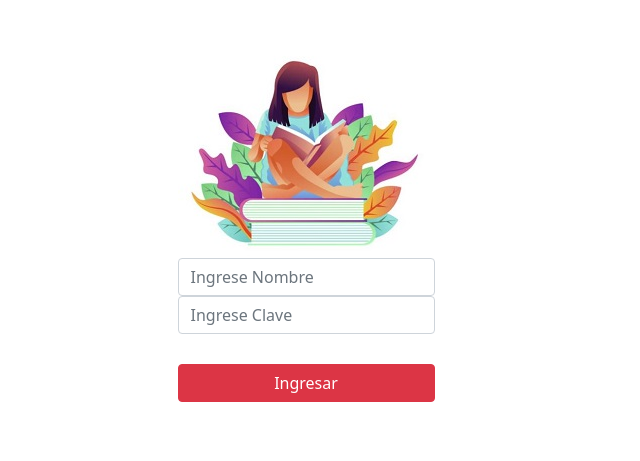
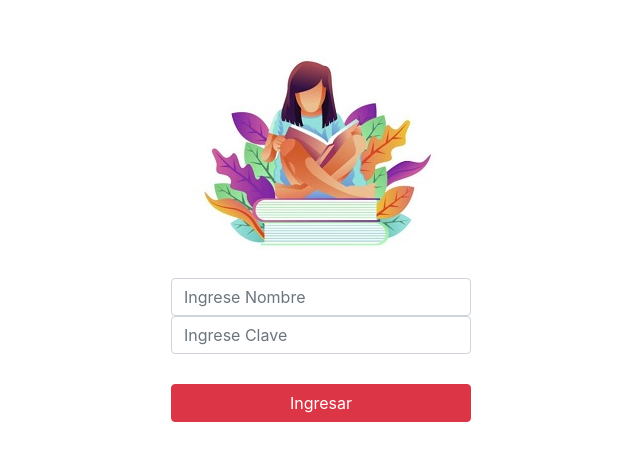
Before and after one commit to josetitoarchila/proyecto_biblioteca, a plain HTML site: page index.html in a window 1280 px wide. Shown: the part 187-648 px from the top of the page, without its empty margins (334-974 px from the left). Drawn offline with nearby package versions, Linux system fonts and the light colour scheme.

Commit message:
ajustes index

```diff
--- a/css/index.css
+++ b/css/index.css
@@ -1,11 +1,22 @@
-.principal {
-    height: 100vh;
-    display: flex;
-    justify-content: center;
-    align-items: center;
-  }
 
 .estilo-boton{
-    margin-top: 30px;
-    width: 100%;
+  margin-top: 30px;
+  width: 300px;
 }
+
+.form-control{
+  width: 300px !important;
+}
+.box{
+	display:flex;
+  margin: 0 auto;
+  width: 300px;
+  height: 100vh;
+  justify-content: center;
+  align-items: center;
+}
+
+.imagen{
+  margin:20px;
+
+}
--- a/index.html
+++ b/index.html
@@ -7,34 +7,29 @@
     <title>Titulo de ejemplo</title>
     <link rel="stylesheet" href="css/index.css" />
 
-    <link href="https://cdn.jsdelivr.net/npm/bootstrap@5.1.1/dist/css/bootstrap.min.css" rel="stylesheet" integrity="sha384-F3w7mX95PdgyTmZZMECAngseQB83DfGTowi0iMjiWaeVhAn4FJkqJByhZMI3AhiU" crossorigin="anonymous">
 
-
+    <link href="https://getbootstrap.com/docs/4.3/dist/css/bootstrap.min.css" rel="stylesheet" integrity="sha384-ggOyR0iXCbMQv3Xipma34MD+dH/1fQ784/j6cY/iJTQUOhcWr7x9JvoRxT2MZw1T" crossorigin="anonymous" />
 </head>
 <body>
-  <main class="form-signin principal">
-    <form>
+    <form class="box" >
       <div class="container-fluid">
         <div class="row">
-            <div class="col-12">
-              <div class="alinear col-12 col-md-4">  <a href="index.html" title="TITULO EL TIEMPO">
+            <div class="imagen col-12">
+               <a href="index.html" title="TITULO EL TIEMPO">
                 <img src="img/biblioteca1.JPG" alt="nombre de la empresa" />
                 </a>
-              </div>
-
-
             </div>
         </div>
         <div class="row">
           <div class="col-12">
               <input class="form-control" type="text" id="nombre" name="txtNombre" maxlength="20"
-                      required placeholder="Ingrese Nombre"></input>
+                      placeholder="Ingrese Nombre"></input>
           </div>
         </div>
         <div class="row">
           <div class="col-12">
             <input class="form-control" type="password" id="nombre" name="txtClave" maxlength="20"
-                    required placeholder="Ingrese Clave"></input>
+                    placeholder="Ingrese Clave"></input>
           </div>
         </div>
         <div class="row">
@@ -44,10 +39,6 @@
         </div>
       </div>
     </form>
-  </main>
-
-
-
-      <script src="js/index.js"></script>
+    <script src="js/index.js"></script>
 </body>
 </html>
```
